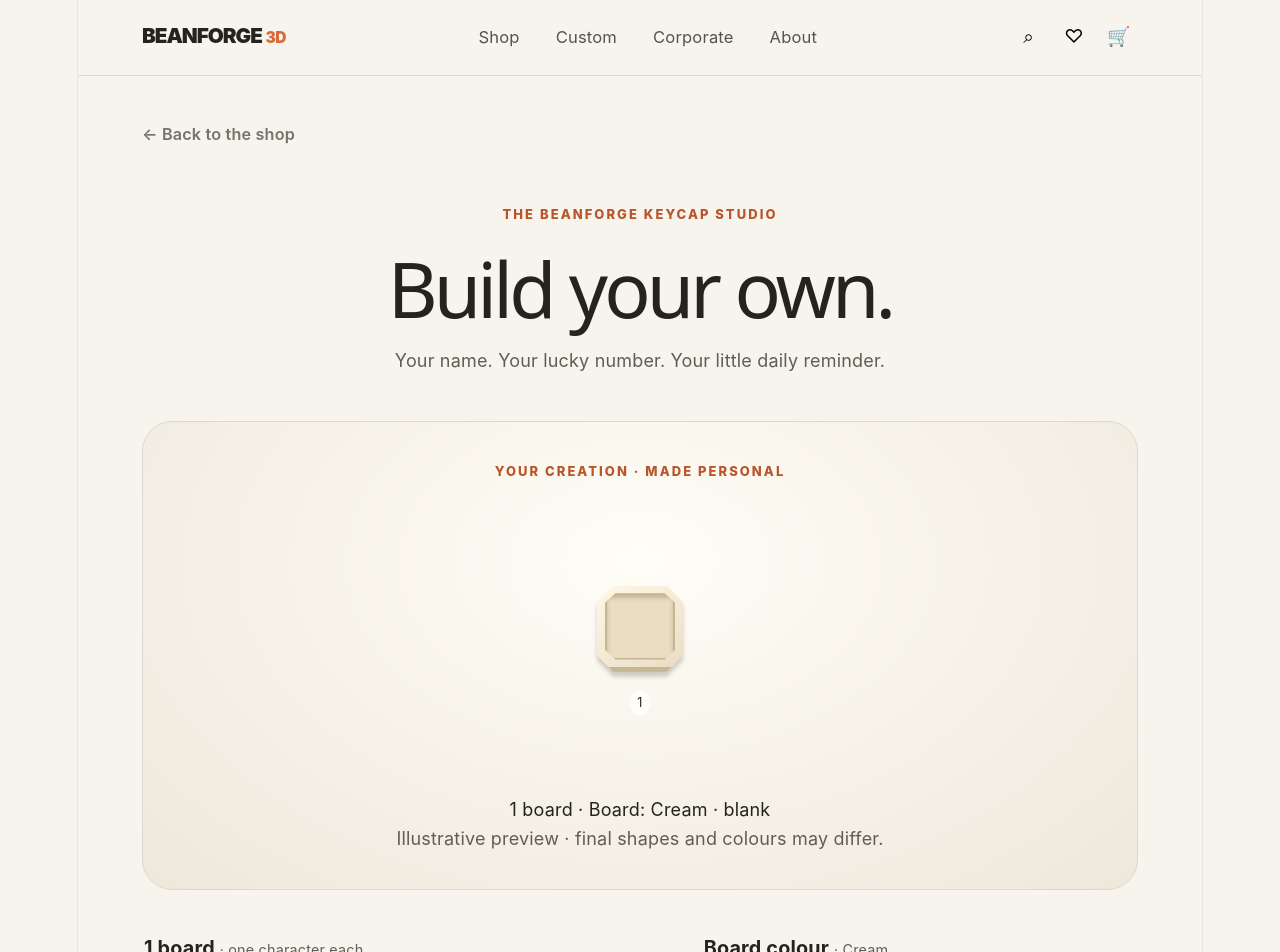
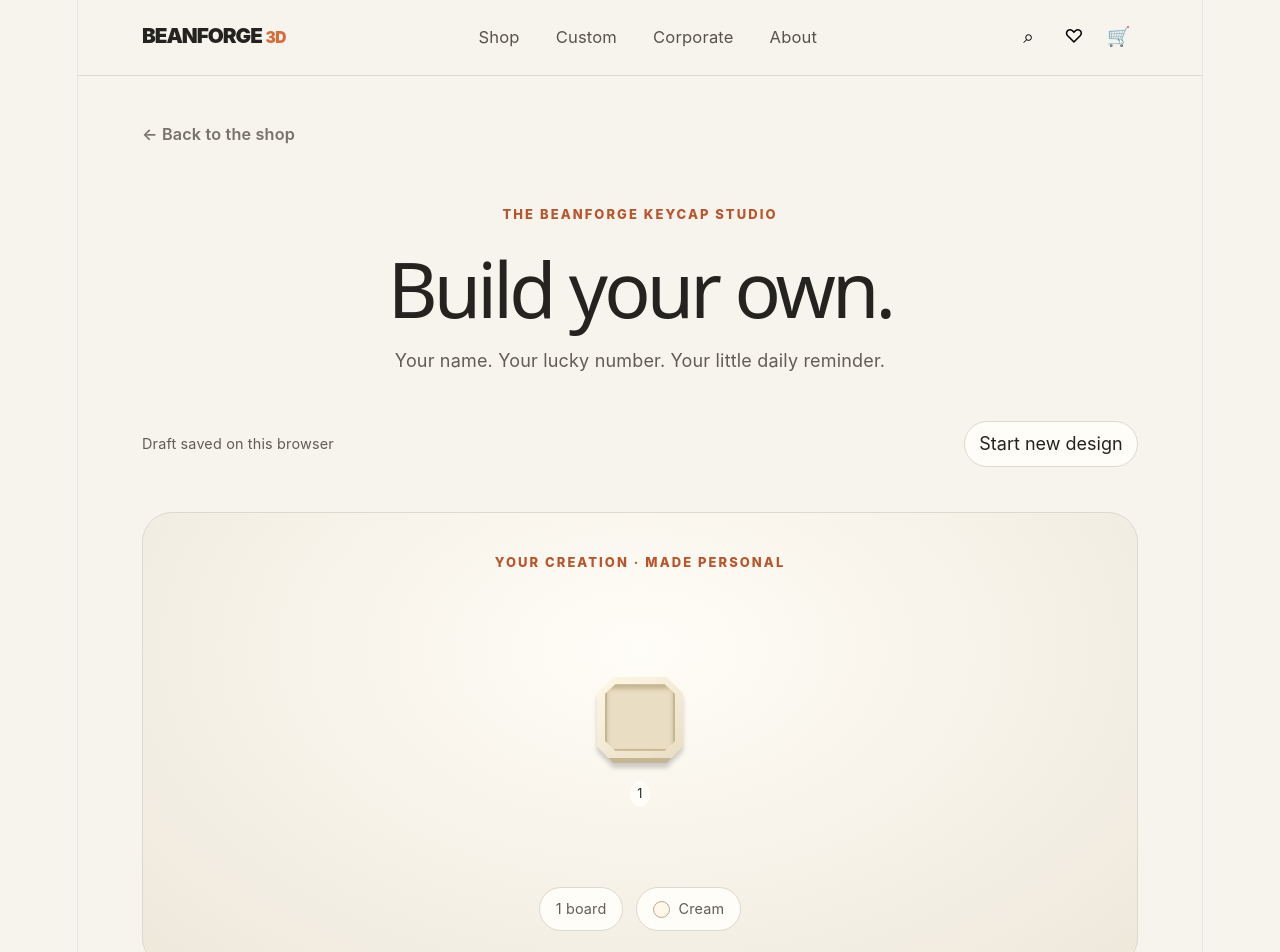
Before and after one commit to jyqyy2/beanforge3d, a React (Vite) app: page /studio/keycaps in a window 1280 px wide. Shown: the top 952 px of the page. Built offline with nearby package versions, Linux system fonts and the light colour scheme.

Commit message:
polish keycap studio and add draft management

```diff
--- a/src/components/KeycapPreview.tsx
+++ b/src/components/KeycapPreview.tsx
@@ -17,11 +17,14 @@ export default function KeycapPreview({ configuration, activeIndex = null, compa
           </span>
         ))}
       </div>
-      <p role={compact ? undefined : 'status'} aria-live={compact ? undefined : 'polite'} aria-atomic={compact ? undefined : true}>
+      <div className="preview-summary" aria-hidden="true">
+        <span>{configuration.characters.length} {configuration.characters.length === 1 ? 'board' : 'boards'}</span>
+        <span><span className="studio-swatch" data-colour={configuration.boardColour} />{configuration.boardColour}</span>
+      </div>
+      <p className="studio-sr-only" role={compact ? undefined : 'status'} aria-live={compact ? undefined : 'polite'} aria-atomic={compact ? undefined : true}>
         {configuration.characters.length} {configuration.characters.length === 1 ? 'board' : 'boards'} · Board: {configuration.boardColour}
         {' · '}{configuration.characters.map(({ character, colour, characterColour }) => character ? `${character} (keycap: ${colour}, character: ${characterColour ?? (colour === 'Black' ? 'Cream' : 'Black')})` : 'blank').join(' · ')}
       </p>
-      {!compact && <p className="studio-note">Illustrative preview · final shapes and colours may differ.</p>}
     </section>
   )
 }
--- a/src/pages/KeycapColours.css
+++ b/src/pages/KeycapColours.css
@@ -92,6 +92,17 @@
 [data-symbol-colour="Blue"] { --cap-ink: #9fc7e7; }
 [data-symbol-colour="Black"] { --cap-ink: #292724; }
 .character-palette .studio-choices { margin-bottom: 1rem; }
+.studio-sr-only { position: absolute; width: 1px; height: 1px; padding: 0; margin: -1px; overflow: hidden; clip-path: inset(50%); white-space: nowrap; border: 0; }
+.preview-summary { display: flex; justify-content: center; flex-wrap: wrap; gap: 0.75rem; color: #625d54; font-size: 0.8rem; }
+.preview-summary > span { display: inline-flex; align-items: center; gap: 0.5rem; padding: 0.45rem 0.85rem; border: 1px solid var(--line); border-radius: 24px; background: var(--paper); }
+.studio-draft-toolbar { display: flex; align-items: center; justify-content: space-between; flex-wrap: wrap; gap: 0.75rem 1.5rem; }
+.studio-draft-toolbar > p { margin: 0; font-size: 0.8rem; color: #625d54; }
+.studio-draft-toolbar > [role="group"] { flex-basis: 100%; padding: 1rem; border: 1px solid var(--line); border-radius: 16px; background: var(--paper); }
+.character-palette { max-width: 640px; padding: clamp(1rem, 3vw, 1.5rem); }
+.palette-heading { display: flex; align-items: center; justify-content: space-between; gap: 1rem; padding-bottom: 1rem; margin-bottom: 1rem; border-bottom: 1px solid var(--line); }
+.palette-heading > span { color: #625d54; font-size: 0.85rem; }
+.character-palette > p[id] { font-size: 0.8rem; font-weight: 600; color: #625d54; margin: 0 0 0.65rem; }
+.character-palette .palette-footer { justify-content: flex-end; border-top: 1px solid var(--line); padding-top: 1rem; margin: 0; }
 .keycap-preview-compact { margin-block: 1rem; padding: 0.75rem; border-radius: 16px; }
 .keycap-preview-compact .keycap-strip { min-height: 100px; --board-gap: 5px; padding-inline: 8px; }
 .keycap-preview-compact .keycap-object { flex-basis: 46px; }
--- a/src/pages/KeycapStudioPage.tsx
+++ b/src/pages/KeycapStudioPage.tsx
@@ -1,4 +1,4 @@
-import { useEffect, useState } from 'react'
+import { useEffect, useRef, useState } from 'react'
 import { Link, useNavigate, useSearchParams } from 'react-router-dom'
 import { getCharacterColours, getCustomKeycapPricing, getProductBySlug } from '../data/catalogue'
 import KeycapPreview from '../components/KeycapPreview'
@@ -6,7 +6,7 @@ import type { KeycapConfiguration } from '../types/keycap'
 import { calculateKeycapPrice } from '../utils/keycapPricing'
 import { useCart } from '../context/useCart'
 import { cartItemIdentity } from '../utils/cartIdentity'
-import { keycapDraftStorageKey, readKeycapDraft } from '../utils/keycapDraft'
+import { readKeycapDraft, saveKeycapDraft } from '../utils/keycapDraft'
 
 const money = (minor: number) => `S$${(minor / 100).toFixed(2)}`
 
@@ -35,14 +35,25 @@ function KeycapStudioEditor({ editIdentity, savedConfiguration }: { editIdentity
   const [characters, setCharacters] = useState<KeycapConfiguration['characters']>(() => Array.from({ length: 8 }, (_, index) => ({ ...(savedConfiguration?.characters[index] ?? draft?.configuration.characters[index] ?? { character: '', colour: '' }) })))
   const [activeIndex, setActiveIndex] = useState<number | null>(null)
   const [message, setMessage] = useState('')
+  const [confirmReset, setConfirmReset] = useState(false)
+  const resetButton = useRef<HTMLButtonElement>(null)
+  const [saveResult, setSaveResult] = useState<{ snapshot: string; saved: boolean } | null>(null)
+  const draftSnapshot = JSON.stringify({ version: 1, count, configuration: { schemaVersion: 3, boardColour: colour, characters } })
   useEffect(() => {
     if (editIdentity !== null) return
-    try {
-      localStorage.setItem(keycapDraftStorageKey, JSON.stringify({ version: 1, count, configuration: { schemaVersion: 3, boardColour: colour, characters } }))
-    } catch {
-      return
-    }
-  }, [editIdentity, count, colour, characters])
+    const saved = saveKeycapDraft(JSON.parse(draftSnapshot))
+    const timer = window.setTimeout(() => setSaveResult({ snapshot: draftSnapshot, saved }), 0)
+    return () => window.clearTimeout(timer)
+  }, [editIdentity, draftSnapshot])
+  const resetDraft = () => {
+    setCount(1)
+    setColour(colours[0] ?? '')
+    setCharacters(Array.from({ length: 8 }, () => ({ character: '', colour: '' })))
+    setActiveIndex(null)
+    setMessage('')
+    setConfirmReset(false)
+    resetButton.current?.focus()
+  }
   const configuration: KeycapConfiguration = { schemaVersion: 3, boardColour: colour, characters: characters.slice(0, count) }
   const characterColours = getCharacterColours()
   const selectedIndex = activeIndex !== null && activeIndex < count ? activeIndex : null
@@ -73,6 +84,17 @@ function KeycapStudioEditor({ editIdentity, savedConfiguration }: { editIdentity
     <Link to={editIdentity === null ? '/#custom' : '/cart'} className="back-link">{editIdentity === null ? '← Back to the shop' : '← Cancel and return to cart'}</Link>
     <header className="studio-heading"><p className="eyebrow">THE BEANFORGE KEYCAP STUDIO</p><h1>{editIdentity === null ? 'Build your own.' : 'Refine your creation.'}</h1><p>{editIdentity === null ? 'Your name. Your lucky number. Your little daily reminder.' : 'Changes apply to every copy in this cart row when you save. Matching designs combine quantities.'}</p></header>
     <div className="studio-layout">
+      {editIdentity === null && <section className="studio-draft-toolbar" aria-label="Studio draft">
+        <p role="status">{saveResult?.snapshot !== draftSnapshot ? 'Saving draft…' : saveResult.saved ? 'Draft saved on this browser' : 'Draft not saved. Keep this page open to avoid losing changes.'}</p>
+        <div className="studio-choices"><button ref={resetButton} type="button" aria-expanded={confirmReset} aria-controls="draft-reset-confirmation" onClick={() => setConfirmReset(true)}>Start new design</button></div>
+        {confirmReset && <div id="draft-reset-confirmation" role="group" aria-label="Confirm new design">
+          <p className="studio-note">Replace this draft? All eight characters and their colours will reset, including hidden slots. Saved cart designs will not change.</p>
+          <div className="studio-choices">
+            <button type="button" onClick={() => { setConfirmReset(false); resetButton.current?.focus() }}>Keep my design</button>
+            <button type="button" onClick={resetDraft}>Confirm new design</button>
+          </div>
+        </div>}
+      </section>}
       <KeycapPreview configuration={configuration} activeIndex={activeIndex} />
       <section className="studio-options" aria-label="Design your keycaps">
         <div className="studio-settings"><fieldset><legend>{count} {count === 1 ? 'board' : 'boards'} <span>· one character each</span></legend><div className="studio-choices">{Array.from({length: 8}, (_, i) => i + 1).map((amount) => <button type="button" key={amount} aria-pressed={count === amount} aria-label={`${amount} ${amount === 1 ? 'board' : 'boards'}`} onClick={() => { setCount(amount); setActiveIndex(null); setMessage('') }}>{amount}</button>)}</div></fieldset><fieldset><legend>Board colour <span>· {colour}</span></legend><div className="studio-choices">{colours.map((option) => <button type="button" key={option} aria-pressed={colour === option} onClick={() => { setColour(option); setMessage('') }}><span className="studio-swatch" data-colour={option} aria-hidden="true" />{option}</button>)}</div></fieldset></div>
@@ -96,7 +118,8 @@ function KeycapStudioEditor({ editIdentity, savedConfiguration }: { editIdentity
           </div>
           {selectedIndex !== null && (
             <div id="character-colour-palette" className="character-palette">
-              <p id="character-palette-label">Keycap colour · Position {selectedIndex + 1}</p>
+              <div className="palette-heading"><strong>Character {selectedIndex + 1}</strong><span>{characters[selectedIndex].character || 'Choose a character'}</span></div>
+              <p id="character-palette-label">Keycap colour</p>
               <div className="studio-choices" role="group" aria-labelledby="character-palette-label">
                 {characterColours.map((option) => (
                   <button type="button" key={option}
@@ -108,9 +131,8 @@ function KeycapStudioEditor({ editIdentity, savedConfiguration }: { editIdentity
                     <span className="studio-swatch" data-colour={option} aria-hidden="true" />{option}
                   </button>
                 ))}
-                <button type="button" onClick={() => setActiveIndex(null)}>Close palette</button>
               </div>
-              <p id="symbol-palette-label">Character colour · {characters[selectedIndex].character || 'blank'}</p>
+              <p id="symbol-palette-label">Character colour</p>
               <div className="studio-choices" role="group" aria-labelledby="symbol-palette-label">
                 <button type="button" aria-pressed={characters[selectedIndex].characterColour === undefined}
                   onClick={() => {
@@ -125,13 +147,14 @@ function KeycapStudioEditor({ editIdentity, savedConfiguration }: { editIdentity
                   }}><span className="studio-swatch" data-colour={option} aria-hidden="true" />{option}</button>)}
               </div>
               {characters[selectedIndex].characterColour === characters[selectedIndex].colour && <p className="studio-note">Matching keycap and character colours may be difficult to see. Try Auto contrast.</p>}
+              <div className="studio-choices palette-footer"><button type="button" onClick={() => setActiveIndex(null)}>Close palette</button></div>
             </div>
           )}
           <p className="studio-note">New characters receive a contrasting colour. Your chosen colours and hidden characters are retained when you change the board or count.</p>
         </fieldset>
       </section>
       <section className="studio-purchase" aria-label="Your creation price"><div><p className="eyebrow">YOUR CREATION</p><h2>{count} {count === 1 ? 'board' : 'boards'} · {colour}</h2><p id="studio-completion" role="status">{quote.completed} / {count} keycaps complete. {quote.complete ? '✓ Ready to save to cart.' : 'Add a character to each remaining tile.'}</p><p className="studio-note">Temporary development prices — not a production quote.</p></div><div className="studio-price-action"><dl><div><dt>Board layout</dt><dd>{quote.boardMinor === null ? 'Unavailable' : money(quote.boardMinor)}</dd></div><div><dt>Character keycaps ({quote.completed})</dt><dd>{money(quote.charactersMinor)}</dd></div><div className="studio-total"><dt>{quote.complete ? 'Total' : 'Total so far'}</dt><dd>{quote.totalMinor === null ? 'Unavailable' : money(quote.totalMinor)}</dd></div></dl><button type="button" className="studio-add" disabled={!quote.complete} aria-describedby="studio-completion studio-cart-note" onClick={addCreation}>{editIdentity === null ? 'Add my creation to cart' : 'Save changes to cart'}</button><p id="studio-cart-note" className="studio-note">Your cart saves a copy of this design. Checkout is not available yet.</p><p role="status" className="studio-action-message">{message}</p>{message && <Link to="/cart" className="back-link">View cart →</Link>}</div></section>
-      <p className="studio-session-note">{editIdentity === null ? 'Your draft, including hidden characters, is saved on this browser when local storage is available.' : 'Unsaved cart edits reset when you leave or refresh. Your separate studio draft is not changed.'}</p>
+      {editIdentity !== null && <p className="studio-session-note">Unsaved cart edits reset when you leave or refresh. Your separate studio draft is not changed.</p>}
     </div>
   </main>
 }
```
Also changed, not shown: src/utils/keycapDraft.ts (+9 -0 lines), 1 other file (tests, documents, lock files or other folders).
